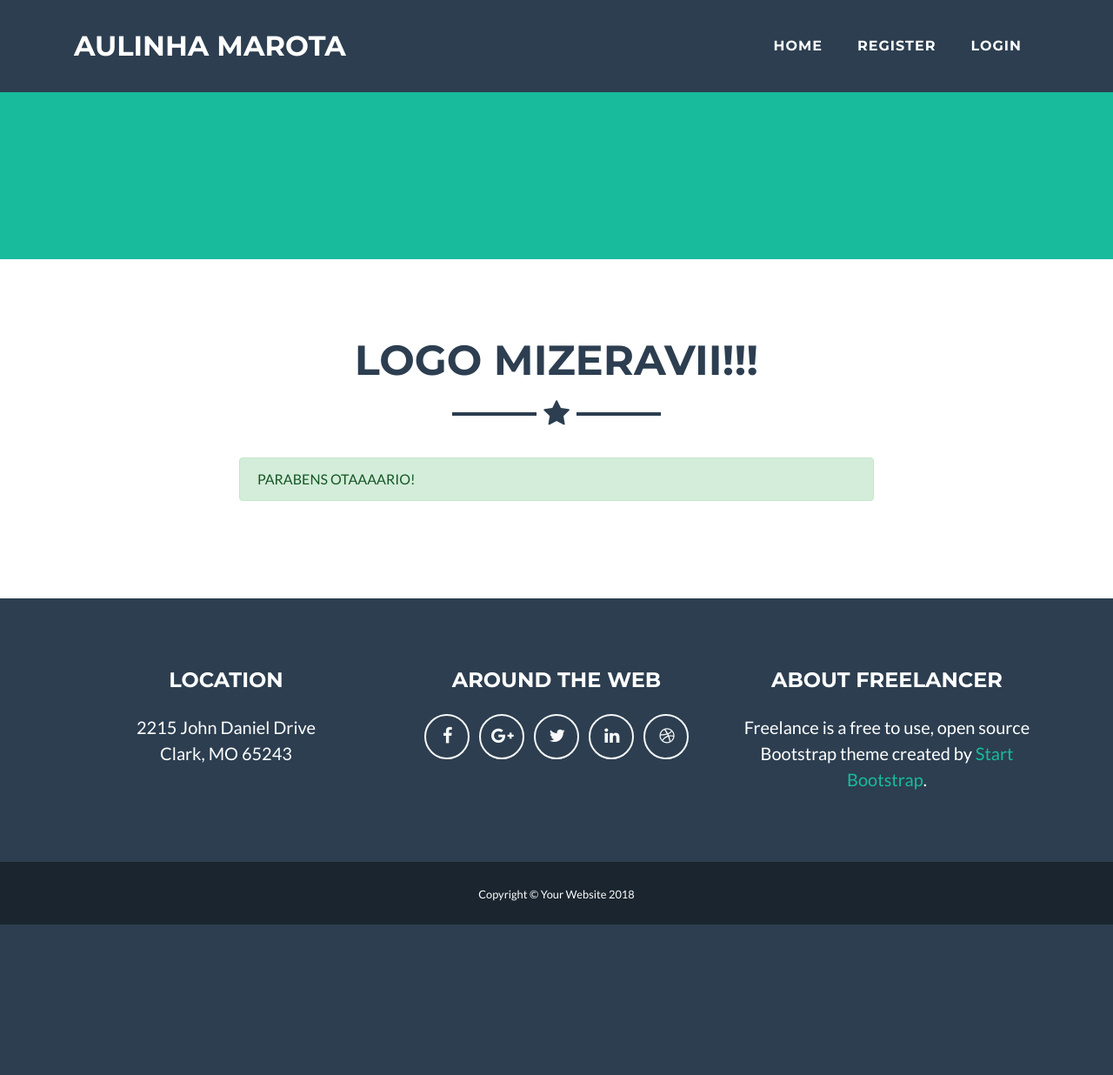
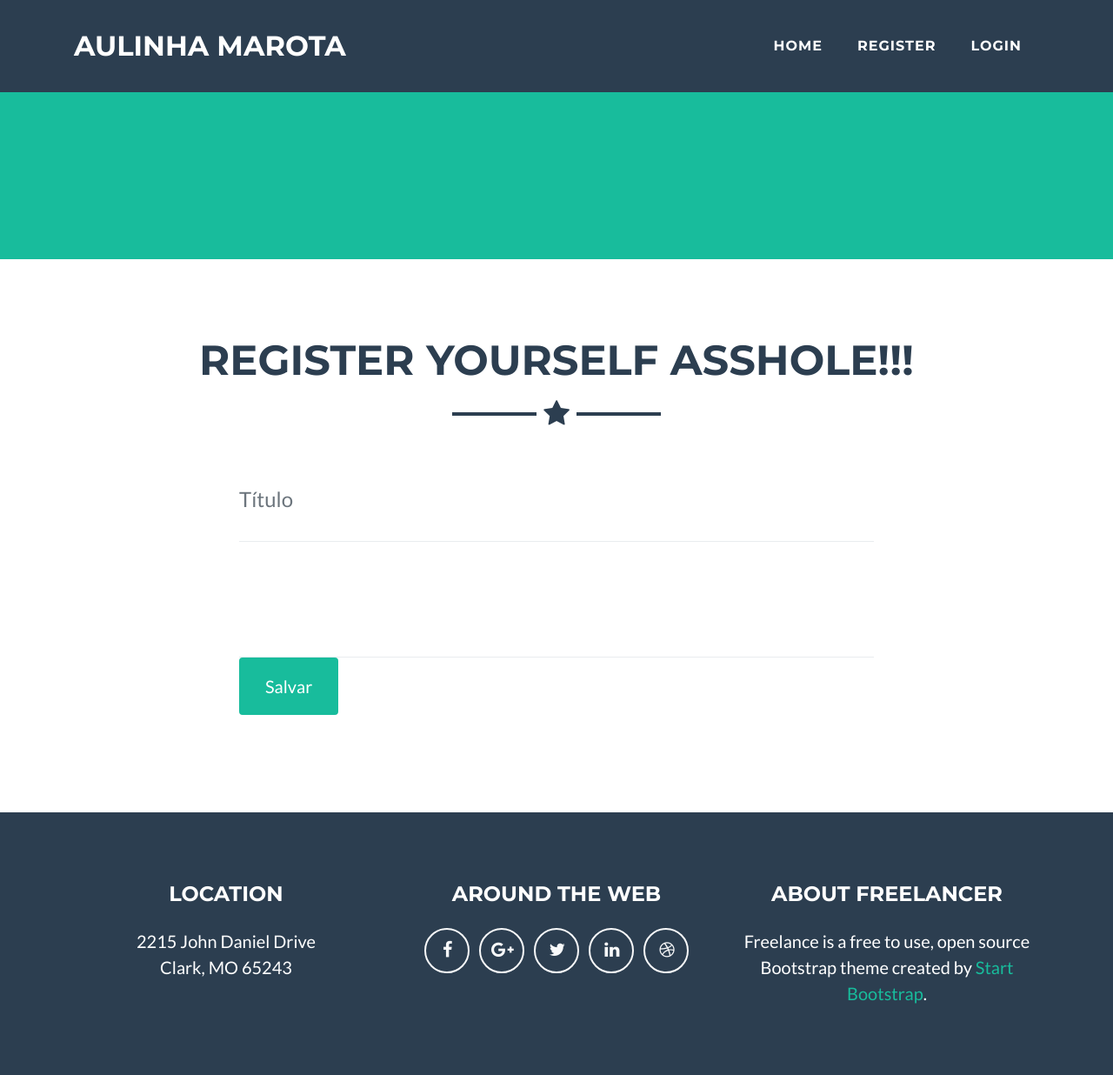
Before and after one commit to Wiuu/pedreirosvirtuais101, a PHP site: template Views/partes/home.php in a window 1280 px wide. Shown: the top 1236 px of the page at 87% size. Before the commit the page ends 1063 px from the top, so only its background shows below. Run offline with PHP 8.4, Linux system fonts and the light colour scheme; the template is opened without the code that fills it, so the values that code supplies are empty.

Commit message:
meu primeiro commit

```diff
--- a/Views/partes/home.php
+++ b/Views/partes/home.php
@@ -1,27 +1,32 @@
-<?php
-
-//
-//    if(empty(session_id())) {
-//        $fodase = urlencode("você nao ta logado, pilantra");
-//        echo '
-//        <script>
-//        window.location.href = "http://localhost/index.php?area=login&message='.$fodase.'";
-//        </script>
-//        ';
-//    }
-?>
-
 <section id="contact">
     <div class="container">
-    <h2 class="text-center text-uppercase text-secondary mb-0">LOGO MIZERAVII!!!</h2>
+        <h2 class="text-center text-uppercase text-secondary mb-0">Register yourself Asshole!!!</h2>
         <hr class="star-dark mb-5">
         <div class="row">
             <div class="col-lg-8 mx-auto">
-
-<div class="alert alert-success" role="alert">
-    PARABENS OTAAAARIO!
+                <!-- To configure the contact form email address, go to mail/contact_me.php and update the email address in the PHP file on line 19. -->
+                <!-- The form should work on most web servers, but if the form is not working you may need to configure your web server differently. -->
+                <form name="sentMessage" id="contactForm" novalidate="novalidate" method="post" action="Controllers/NoticiaController.php">
+                    <div class="control-group">
+                        <div class="form-group floating-label-form-group controls mb-0 pb-2">
+                            <label>Name</label>
+                            <input class="form-control" id="titulo" name="titulo" type="text" placeholder="Título" required="required" data-validation-required-message="Please enter your name.">
+                            <p class="help-block text-danger"></p>
+                        </div>
+                    </div>
+                    <div class="control-group">
+                        <div class="form-group floating-label-form-group controls mb-0 pb-2">
+                            <label>Name</label>
+                            <textarea class="form-control" id="texto" name="texto" type="text" placeholder="Texto" required="required" data-validation-required-message="Please enter your name.">
+                            </textarea>
+                            <p class="help-block text-danger"></p>
+                        </div>
                     </div>
 
+                    <div class="form-group">
+                        <button type="submit" class="btn btn-primary btn-xl" >Salvar</button>
+                    </div>
+                </form>
             </div>
         </div>
     </div>
```
Also changed, not shown: Controllers/NoticiaController.php (added, +14 -0 lines). Lines whose indentation alone changed are shown as unchanged.
